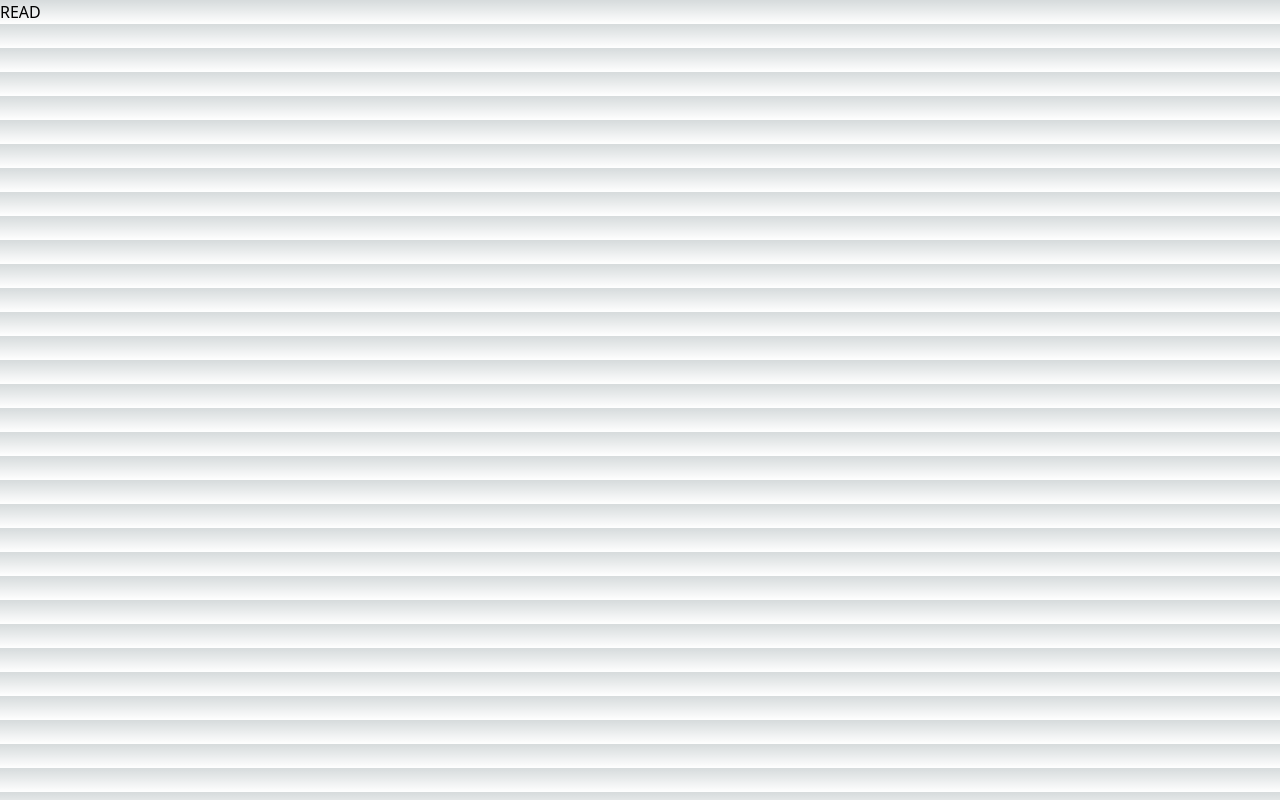
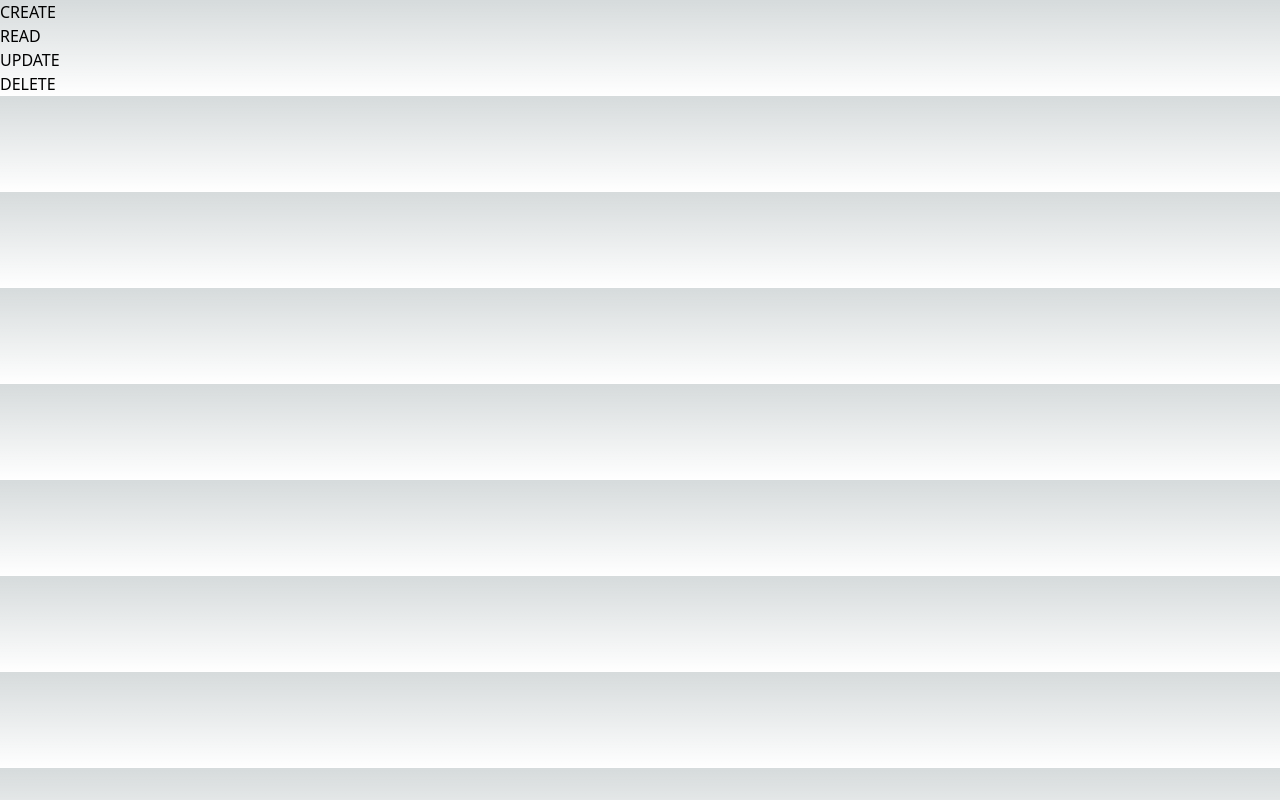
Before and after one commit to alricf/u-ledger-challenge, a Next.js app: page /patientHomePage in a window 1280 px wide. Built offline with nearby package versions, Linux system fonts and the light colour scheme.

Commit message:
Styling and formatting page

```diff
--- a/src/pages/patientHomePage.jsx
+++ b/src/pages/patientHomePage.jsx
@@ -2,10 +2,10 @@ import NavBar from '../components/NavBar';
 
 export default function patientHomePage() {
   return (
-    <>
+    <div className='flex flex-col'>
       <NavBar
-        patient={true}
+        readOnly={true}
       />
-    </>
+    </div>
   );
 }
```
